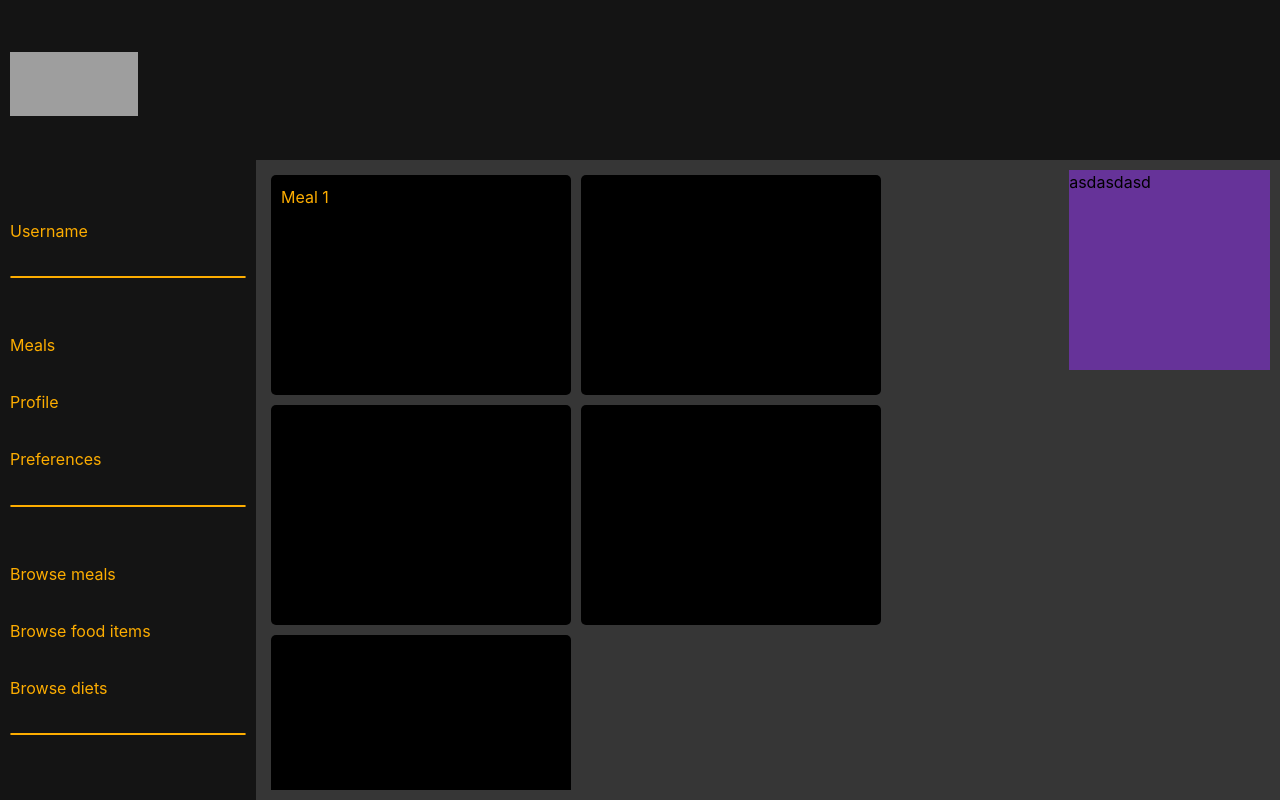
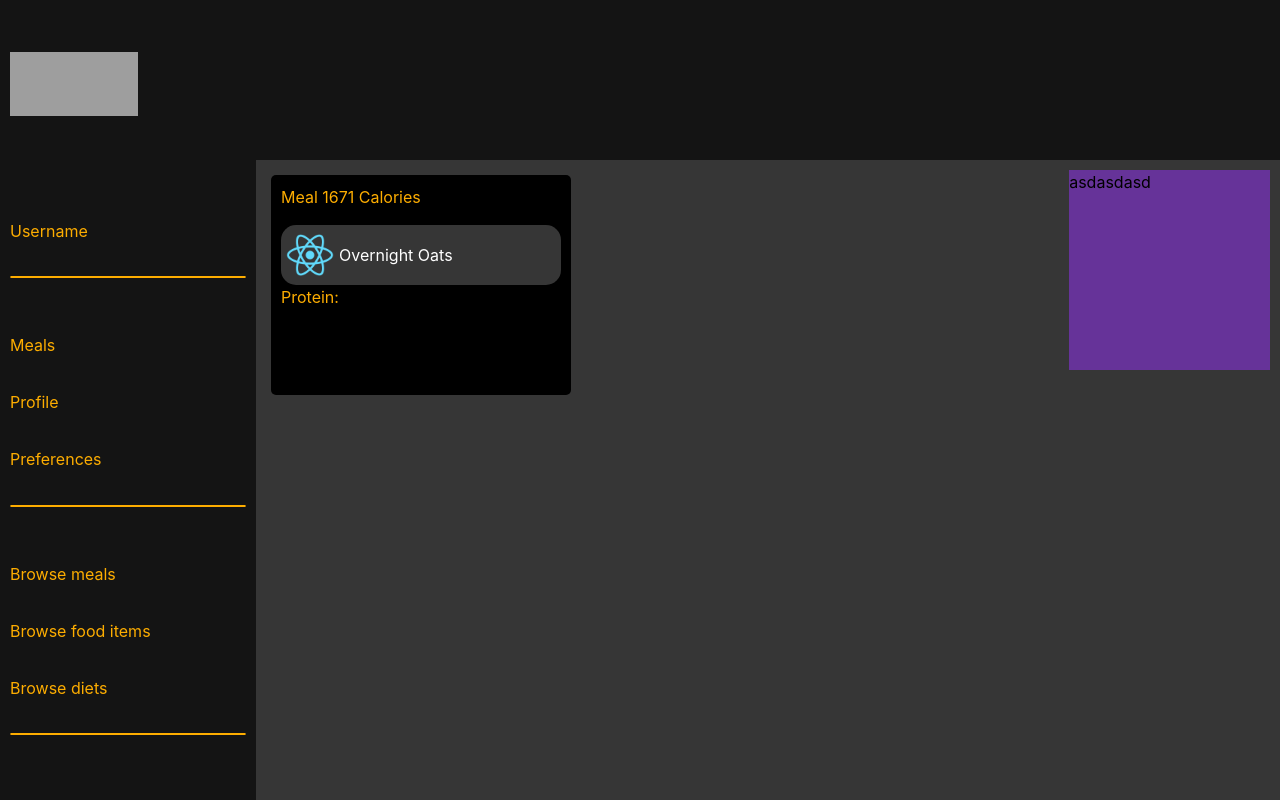
Before and after one commit to moenassar0/autodiet, a React (Create React App) app in the folder autodiet-frontend/: page /home in a window 1280 px wide. Built offline with nearby package versions, Linux system fonts and the light colour scheme; grey boxes are pictures that could not be loaded.

Commit message:
frontend: dummy mealplan added

```diff
--- a/autodiet-frontend/src/Components/User/Home.tsx
+++ b/autodiet-frontend/src/Components/User/Home.tsx
@@ -22,19 +22,17 @@ export const Home = () => {
                 <div className="mealplan-container">
                     <div className="meals-container scrollbar">
                         <div className="meal">
-                            <div className="meal-title"><span>Meal 1</span></div>
-                        </div>
-                        <div className="meal">
-
-                        </div>
-                        <div className="meal">
-
-                        </div>
-                        <div className="meal">
-
-                        </div>
-                        <div className="meal">
-
+                            <div className="meal-title">
+                                <span>Meal 1</span>
+                                <span className="text-small">671 Calories</span>
+                            </div>
+                            <div className="meal-content">
+                                <img src="../logo512.png"></img>
+                                <span>Overnight Oats</span>
+                            </div>
+                            <div className="meal-title">
+                                <span>Protein: </span>
+                            </div>
                         </div>
                     </div>
                     <div className="nutrition-container">
```
